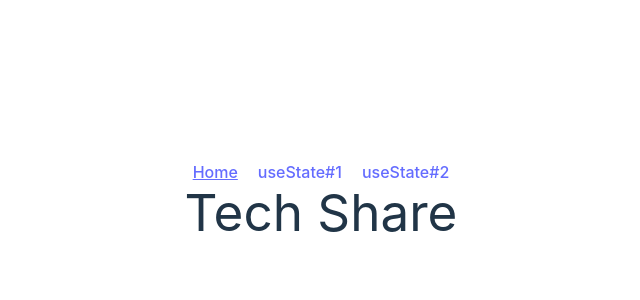
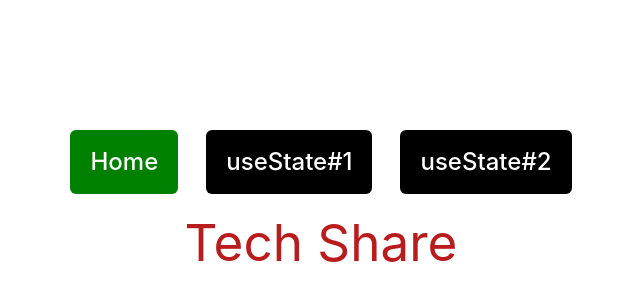
Before and after one commit to dnd1993/tech-share, a React (Vite) app in the folder tech_share/: page / in a window 1280 px wide. Shown: the part 200-500 px from the top of the page, without its empty margins (319-959 px from the left). Built offline with nearby package versions, Linux system fonts and the light colour scheme.

Commit message:
[feat] Style the NavBar

```diff
--- a/tech_share/src/components/NavBar.jsx
+++ b/tech_share/src/components/NavBar.jsx
@@ -5,26 +5,28 @@ import { NavLink } from 'react-router-dom';
 
 const NavBar = () => {
   const activeStyle = {
-    textDecoration: 'underline',
+    backgroundColor: 'green',
   };
   return (
-    <nav className="flex justify-center">
+    <nav className="flex justify-center mb-5">
       <NavLink
         to="/"
         style={({ isActive }) => (isActive ? activeStyle : undefined)}
+        className="px-5 py-4 bg-black rounded-md text-white text-2xl hover:text-white hover:bg-red-700"
       >
         Home
       </NavLink>
       <NavLink
         to="/example-one"
         style={({ isActive }) => (isActive ? activeStyle : undefined)}
-        className="mx-5"
+        className="px-5 py-4 bg-black rounded-md text-white text-2xl mx-7 hover:text-white hover:bg-red-700"
       >
         useState#1
       </NavLink>
       <NavLink
         to="/example-two"
         style={({ isActive }) => (isActive ? activeStyle : undefined)}
+        className="px-5 py-4 bg-black rounded-md text-white text-2xl hover:text-white hover:bg-red-700"
       >
         useState#2
       </NavLink>
--- a/tech_share/src/views/Home/Home.jsx
+++ b/tech_share/src/views/Home/Home.jsx
@@ -4,7 +4,7 @@ import React from 'react';
 
 const Home = () => {
   return (
-    <h1>Tech Share</h1>
+    <h1 className='text-red-700'>Tech Share</h1>
   );
 };
 
```
